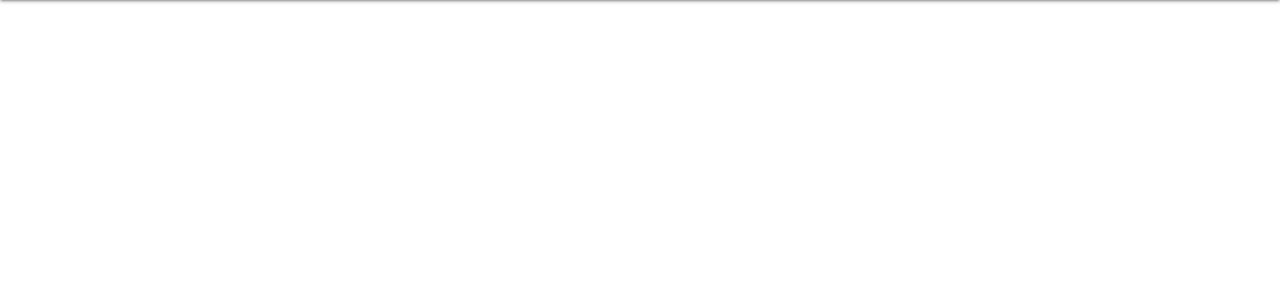
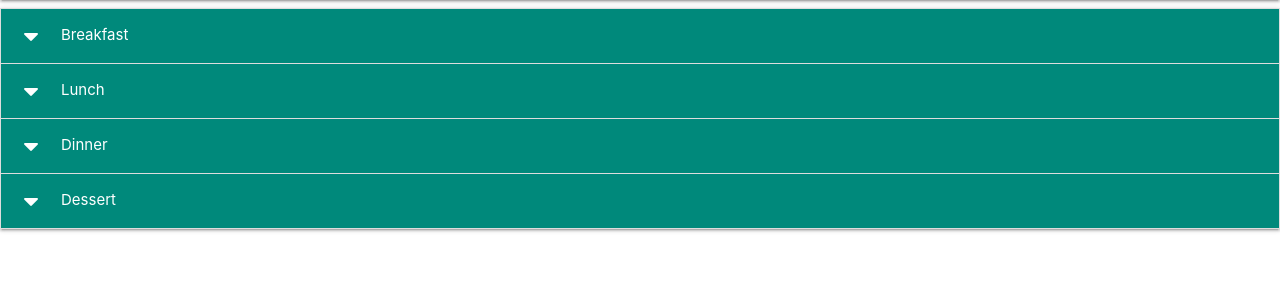
Before and after one commit to inglisj/Yummy_Recipes, a Python web app: template templates/recipes.html in a window 1280 px wide. Shown: the part 64-364 px from the top of the page. Run offline with Jinja, Linux system fonts and the light colour scheme; the template is opened without the code that fills it, so the values that code supplies are empty.

Commit message:
added materialize collapsible menu

```diff
--- a/static/js/script.js
+++ b/static/js/script.js
@@ -1,3 +1,4 @@
 $(document).ready(function(){
     $('.sidenav').sidenav();
+    $(".collapsible").collapsible();
   });
--- a/templates/recipes.html
+++ b/templates/recipes.html
@@ -9,8 +9,25 @@
         {{ recipe.time }}<br>
         {{ recipe.servings }}<br>
         {{ recipe.instructions }}<br>
+
     {% endfor %}
-</body>
-</html>
+    <ul class="collapsible">
+        <li>
+            <div class="collapsible-header white-text #00897b teal darken-1"><i class="fas fa-caret-down"></i>Breakfast</div>
+            <div class="collapsible-body"><span>Lorem ipsum dolor sit amet.</span></div>
+        </li>
+        <li>
+            <div class="collapsible-header white-text #00897b teal darken-1"><i class="fas fa-caret-down"></i>Lunch</div>
+            <div class="collapsible-body"><span>Lorem ipsum dolor sit amet.</span></div>
+        </li>
+        <li>
+            <div class="collapsible-header white-text #00897b teal darken-1"><i class="fas fa-caret-down"></i>Dinner</div>
+            <div class="collapsible-body"><span>Lorem ipsum dolor sit amet.</span></div>
+        </li>
+        <li>
+            <div class="collapsible-header white-text #00897b teal darken-1"><i class="fas fa-caret-down"></i>Dessert</div>
+            <div class="collapsible-body"><span>Lorem ipsum dolor sit amet.</span></div>
+        </li>
+    </ul>
 
-{% endblock %}
+    {% endblock %}
```
